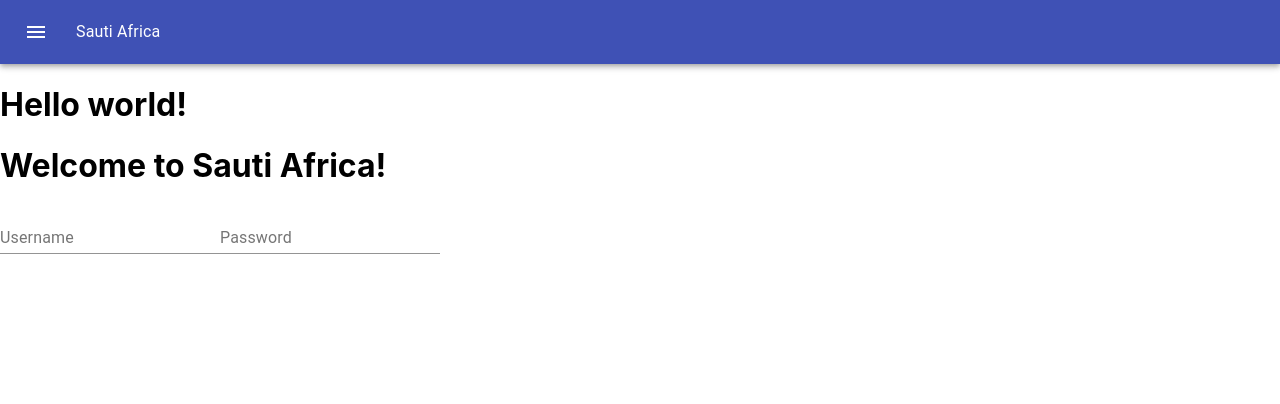
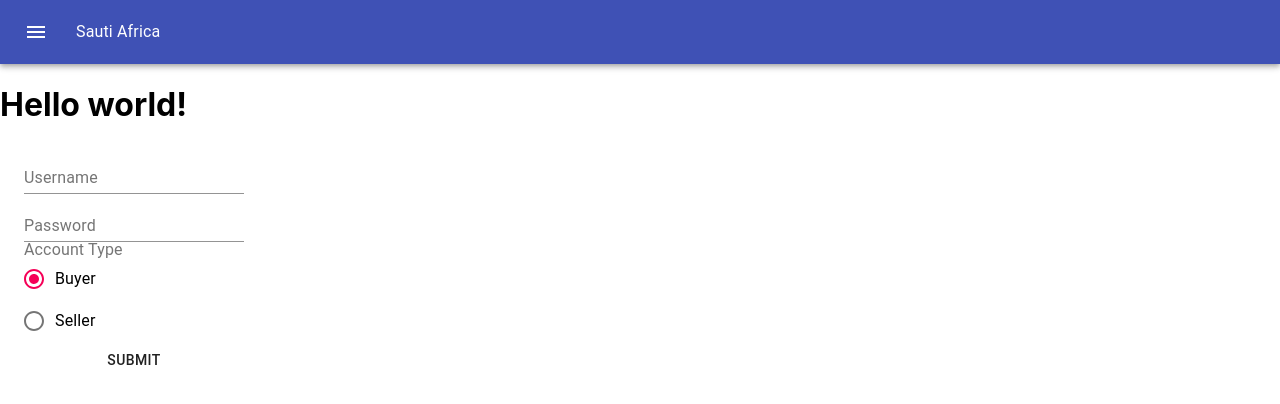
Before and after one commit to Prudent-de-Friess-United/front-end, a React (Create React App) app in the folder client/: page /sign-up in a window 1280 px wide. Shown: the top 404 px of the page. Built offline with nearby package versions, Linux system fonts and the light colour scheme.

Commit message:
Added axios POST request on signup page

```diff
--- a/client/src/components/Home.js
+++ b/client/src/components/Home.js
@@ -6,8 +6,7 @@
 
 function Home() {
     const {appState, dispatch} = useContext(AppContext);
-    const {items, setItems} = useState([]);
-
+    const [items, setItems] = useState([]);
 
     useEffect(() => {
         axiosWithAuth()
@@ -25,7 +24,7 @@
 	return (
 		<div>
 			<h1>Welcome to your Dashboard.</h1>
-                {[].map(item => {
+                {items.map(item => {
                     return <ItemCard key={item.id} item={item}/>
                 })}
 		</div>
--- a/client/src/components/ItemCard.js
+++ b/client/src/components/ItemCard.js
@@ -29,25 +29,25 @@
     user_id: 5
 }
 
-export default function ItemCard() {
+export default function ItemCard(props) {
     const [item, setItem] = useState(dummyItem);
     const classes = useStyles();
     return (
         <Card className={classes.root} variant="outlined">
             <CardContent>
                 <Typography className={classes.title} color="textSecondary" gutterBottom>
-                    {item.name}
+                    {props.item.name}
                 </Typography>
                 <Typography variant="h5" component="h2">
-                    {item.description}
+                    Description: {props.item.description}
                 </Typography>
                 <Typography>
-                    {item.price}
+                    Price: ${props.item.price}
                 </Typography>
                 <Typography>
-                    {item.location}
+                    Country: {props.item.location}
                 </Typography>
-                    {item.category}
+                    Category: {props.item.category}
             </CardContent>
         </Card>
     )
--- a/client/src/components/Signup.js
+++ b/client/src/components/Signup.js
@@ -12,6 +12,13 @@
 import Checkbox from '@material-ui/core/Checkbox';
 import Chip from '@material-ui/core/Chip';
 import AppContext from '../contexts/AppContext';
+import Container from '@material-ui/core/Container';
+import Button from '@material-ui/core/Button';
+import Radio from '@material-ui/core/Radio';
+import RadioGroup from '@material-ui/core/RadioGroup';
+import FormControlLabel from '@material-ui/core/FormControlLabel';
+import FormLabel from '@material-ui/core/FormLabel';
+import { axiosWithAuth } from '../utils/axiosWithAuth';
 
 const languages = [
 	'English',
@@ -55,8 +62,20 @@
 function Signup() {
 	const {appState, dispatch} = useContext(AppContext);
 	const [languageName, setLanguageName] = useState([]);
-	const [countryName, setCountryName] = useState([]);
+    const [countryName, setCountryName] = useState([]);
+    const [username, setUsername] = useState('');
+    const [password, setPassword] = useState('');
+    const [department, setDepartment] = useState('buyer');
 
+    const handleUsernameChanges = event => {
+        setUsername(event.target.value);
+    };
+    const handlePasswordChanges = event => {
+        setPassword(event.target.value);
+    };
+    const handleDepartmentChange = event => {
+        setDepartment(event.target.value);
+    };
 	const handleChange = event => {
 		setLanguageName(event.target.value);
 	};
@@ -69,15 +88,46 @@
 			}
 		}
 		setLanguageName(value);
-	};
+    };
+
+    const handleSubmit = event => {
+        event.preventDefault();
+        dispatch({type: 'SIGNUP'})
+        axiosWithAuth()
+            .post('/auth/register', {
+                username: username,
+                password: password,
+                department: department
+            })
+            .then(res => {
+                console.log('Response', res)
+            })
+            .catch(error => {
+                console.log(error);
+            })
+    }
+
 	return (
-		<div>
-			<h1>Welcome to Sauti Africa!</h1>
-			<form className="signup">
-				<TextField id="username" label="Username" />
-				<TextField id="password" label="Password" />
-				{/* <FormControl>
-                    <InputLabel id="language">Language</InputLabel>
+		<Container>
+			<FormControl onSubmit={event => handleSubmit(event)}>
+                <TextField
+                    id="username"
+                    label="Username"
+                    value={username}
+                    onChange={handleUsernameChanges}
+                />
+                <TextField
+                    id="password"
+                    label="Password"
+                    value={password}
+                    onChange={handlePasswordChanges}
+                />
+				<FormLabel component="legend">Account Type</FormLabel>
+                <RadioGroup aria-label='department' name='department' value={department} onChange={handleDepartmentChange}>
+                    <FormControlLabel value='buyer' control={<Radio />} label="Buyer" />
+                    <FormControlLabel value='seller' control={<Radio />} label="Seller" />
+                </RadioGroup>
+                    {/* <InputLabel id="language">Language</InputLabel>
                     <Select
                         id="language"
                         multiple
@@ -110,10 +160,9 @@
                         ))}
 
                     </Select> */}
-
-				{/* </FormControl> */}
-			</form>
-		</div>
+                <Button onClick={handleSubmit}>Submit</Button>
+            </FormControl>
+        </Container>
 	);
 }
 
```
